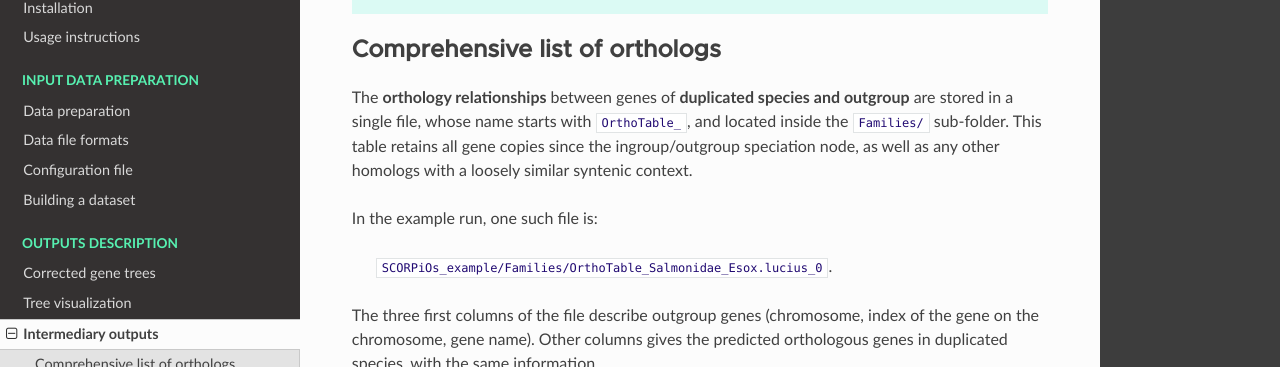
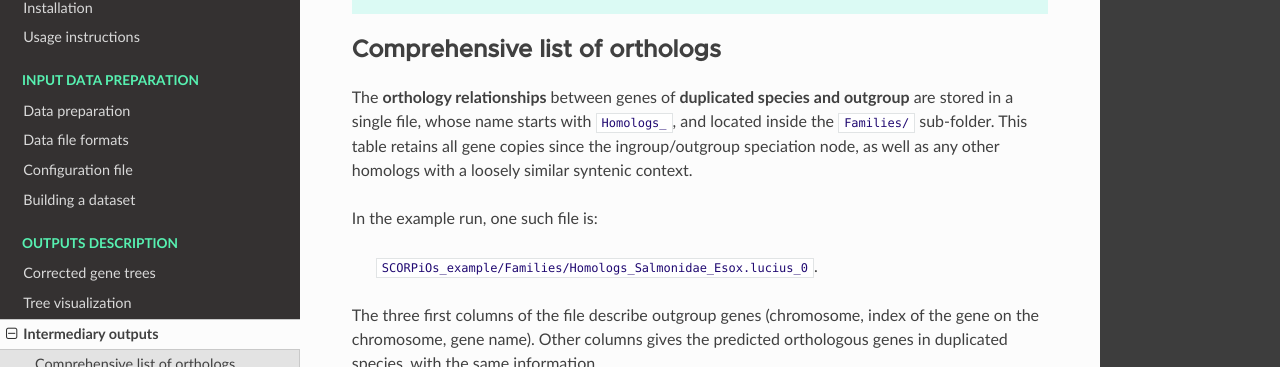
Before and after one commit to DyogenIBENS/SCORPIOS, a Sphinx documentation site: the page built from doc/output_advanced.rst, in a window 1280 px wide and 900 px high, scrolled down 387 px. Shown: the part 144-511 px from the top of the window. Built offline with Sphinx 7.4.7 and the Read the Docs theme 2.0.0, drawn with Linux system fonts in a browser that asks for light colours; some of the changed text lies outside the part shown.

Commit message:
update doc

```diff
--- a/doc/output_advanced.rst
+++ b/doc/output_advanced.rst
@@ -11,11 +11,11 @@ Beyond description statistics printed to the standard output and final corrected
 
 Comprehensive list of orthologs
 --------------------------------
-The **orthology relationships** between genes of **duplicated species and outgroup** are stored in a single file, whose name starts with :code:`OrthoTable_`, and located inside the :code:`Families/` sub-folder. This table retains all gene copies since the ingroup/outgroup speciation node, as well as any other homologs with a loosely similar syntenic context.
+The **orthology relationships** between genes of **duplicated species and outgroup** are stored in a single file, whose name starts with :code:`Homologs_`, and located inside the :code:`Families/` sub-folder. This table retains all gene copies since the ingroup/outgroup speciation node, as well as any other homologs with a loosely similar syntenic context.
 
 In the example run, one such file is:
 
- :code:`SCORPiOs_example/Families/OrthoTable_Salmonidae_Esox.lucius_0`.
+ :code:`SCORPiOs_example/Families/Homologs_Salmonidae_Esox.lucius_0`.
 
 The three first columns of the file describe outgroup genes (chromosome, index of the gene on the chromosome, gene name). Other columns gives the predicted orthologous genes in duplicated species, with the same information.
 
```
Also changed, not shown: other parts of doc/output_advanced.rst (+1 -1 lines).
